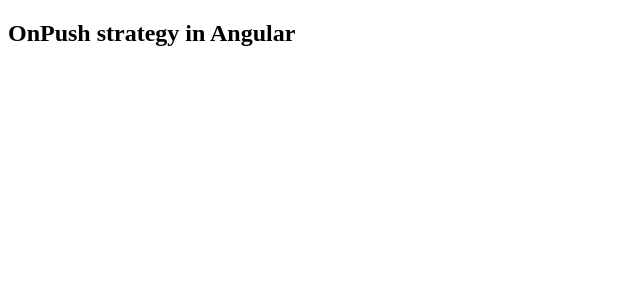
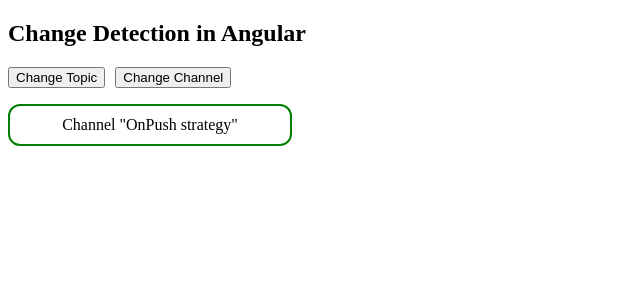
Before and after one commit to dbegogow/Front-end-Playground, an Angular app in the folder Angular/performance-optimization-techniques/: page / in a window 1280 px wide. Shown: the top 300 px of the page, without its empty margins (0-640 px from the left). Built offline with nearby package versions, Linux system fonts and the light colour scheme.

Commit message:
Example for child component

```diff
--- a/Angular/performance-optimization-techniques/src/app/app.component.scss
+++ b/Angular/performance-optimization-techniques/src/app/app.component.scss
@@ -0,0 +1,3 @@
+button {
+    margin-right: 10px;
+}
--- a/Angular/performance-optimization-techniques/src/app/app.component.ts
+++ b/Angular/performance-optimization-techniques/src/app/app.component.ts
@@ -1,21 +1,36 @@
 import { ChangeDetectionStrategy, ChangeDetectorRef, Component } from '@angular/core';
+import { ChannelComponent } from './channel/channel.component';
 
 @Component({
   selector: 'app-root',
-  template: ` <h2>{{ topicName }}</h2> `,
+  template: `
+   <h2>{{ topicName }}</h2>
+   <button (click)="changeTopic()">Change Topic</button>
+   <button (click)="changeChannel()">Change Channel</button>
+   <app-channel [name]="name"></app-channel>
+    `,
   styleUrls: ['./app.component.scss'],
   standalone: true,
+  imports: [ChannelComponent],
   changeDetection: ChangeDetectionStrategy.OnPush,
 })
 export class AppComponent {
   name = 'OnPush strategy'
   topicName = 'Change Detection in Angular';
 
-  constructor(private cdr: ChangeDetectorRef) {
-    setTimeout(() => {
-        this.topicName = 'OnPush strategy in Angular';
-        console.log('Data Model has changed...');
-        this.cdr.markForCheck();
-    }, 3000);
+  // constructor(private cdr: ChangeDetectorRef) {
+  //   setTimeout(() => {
+  //       this.topicName = 'OnPush strategy in Angular';
+  //       console.log('Data Model has changed...');
+  //       this.cdr.markForCheck();
+  //   }, 3000);
+  // }
+
+  changeTopic() {
+    this.topicName = 'OnPush strategy in Angular';
+  }
+
+  changeChannel() {
+    this.name = 'Angular'
   }
 }
--- /dev/null
+++ b/Angular/performance-optimization-techniques/src/app/channel/channel.component.scss
@@ -0,0 +1,7 @@
+p {
+    width: 200px;
+    border: 2px solid green;
+    border-radius: 12px;
+    text-align: center;
+    padding: 10px 40px;
+}
--- /dev/null
+++ b/Angular/performance-optimization-techniques/src/app/channel/channel.component.ts
@@ -0,0 +1,12 @@
+import { ChangeDetectionStrategy, Component, Input } from "@angular/core";
+
+@Component({
+    selector: 'app-channel',
+    template: `<p>Channel "{{name}}"</p>`,
+    styleUrls: ['./channel.component.scss'],
+    standalone: true,
+    changeDetection: ChangeDetectionStrategy.OnPush
+})
+export class ChannelComponent {
+    @Input() name = '';
+}
```
